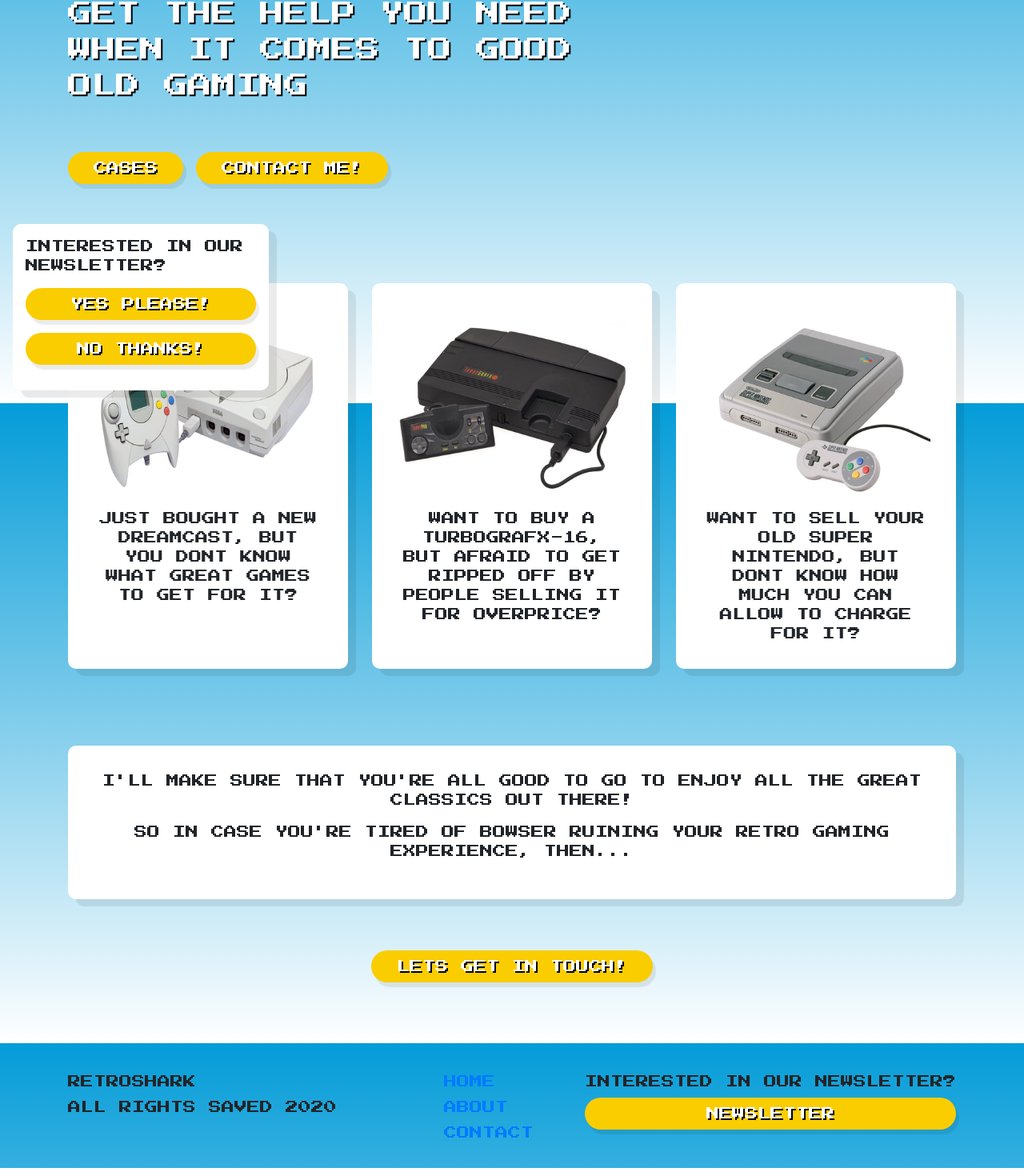
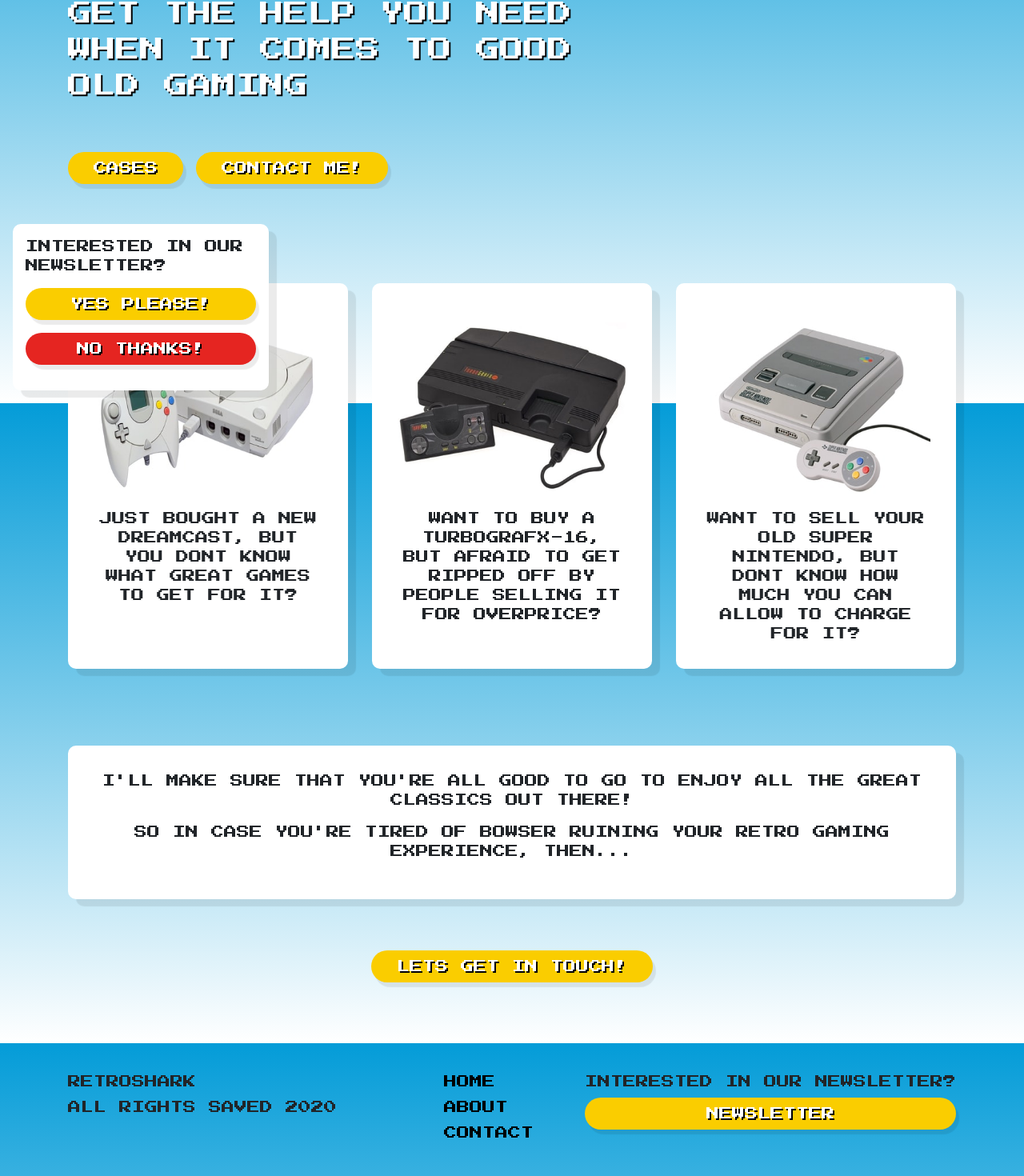
Before and after one commit to JonasThers/Retroshark, a React (Create React App) app: page /home in a window 1280 px wide. Shown: the part 296-1766 px from the top of the page at 80% size. Built offline with nearby package versions, Linux system fonts and the light colour scheme.

Commit message:
Minor fixes here and there

```diff
--- a/src/components/layout/footer.js
+++ b/src/components/layout/footer.js
@@ -11,6 +11,7 @@
   }
 
   return (
+    <div className='footer-overall'>
     <div className="footer container">
       <div className="footer__main">
         <div className="footer__main-name">RetroShark</div>
@@ -36,6 +37,7 @@
         </div>
       </div>
     </div>
+    </div>
   );
 };
 
--- a/src/components/layout/popup.js
+++ b/src/components/layout/popup.js
@@ -55,7 +55,7 @@
       </div>
       <div className='popup__actions'>
         <button onClick={() => setPopupContent(true)}>Yes please!</button>
-        <button onClick={closePopup}>No thanks!</button>
+        <button className='no' onClick={closePopup}>No thanks!</button>
       </div>
     </div>
   );
--- a/src/styles/layout/_footer.scss
+++ b/src/styles/layout/_footer.scss
@@ -9,11 +9,19 @@
   }
 }
 
+.footer__main,
+.footer__info-links {
+  margin-bottom: map-get($spacing-unit, 'default');
+}
+
 .footer__main-name,
-.footer__info-links,
 .footer__info-news-title,
 .footer-link {
   margin-bottom: map-get($spacing-unit, 'tiny');
+}
+
+.footer-link {
+  color: map-get($colors, 'black');
 }
 
 @media (min-width: 768px) {
--- a/src/styles/maps/_color.scss
+++ b/src/styles/maps/_color.scss
@@ -4,4 +4,5 @@
     'box-shadow': rgba(0, 0, 0, 0.08),
     'background-blue': rgb(4, 156, 216),
     'yellow': #FACD00,
+    'red': #E52521,
 );
--- a/src/styles/pages/_layout.scss
+++ b/src/styles/pages/_layout.scss
@@ -39,8 +39,8 @@
     transition: 0.3s;
     border: none;
 
-    &:hover {
-        box-shadow: 10px 6px 1px map-get($colors, 'box-shadow');
+    &.no {
+        background: map-get($colors, 'red');
     }
 
     &:focus {
--- a/src/styles/pages/contact/_form.scss
+++ b/src/styles/pages/contact/_form.scss
@@ -1,6 +1,10 @@
 .contact-form {
   display: flex;
   flex-direction: column;
+
+  button {
+    margin-bottom: 0;
+  }
 
   input,
   textarea {
--- a/src/styles/style.css
+++ b/src/styles/style.css
@@ -45,9 +45,8 @@
   border: none;
 }
 
-button:hover {
-  -webkit-box-shadow: 10px 6px 1px rgba(0, 0, 0, 0.08);
-          box-shadow: 10px 6px 1px rgba(0, 0, 0, 0.08);
+button.no {
+  background: #E52521;
 }
 
 button:focus {
@@ -328,6 +327,10 @@
           flex-direction: column;
 }
 
+.contact-form button {
+  margin-bottom: 0;
+}
+
 .contact-form input,
 .contact-form textarea {
   margin-top: 1em;
@@ -481,11 +484,19 @@
   margin-bottom: 1em;
 }
 
+.footer__main,
+.footer__info-links {
+  margin-bottom: 2em;
+}
+
 .footer__main-name,
-.footer__info-links,
 .footer__info-news-title,
 .footer-link {
   margin-bottom: 0.5em;
+}
+
+.footer-link {
+  color: black;
 }
 
 @media (min-width: 768px) {
```
Also changed, not shown: 1 other file (tests, documents, lock files or other folders).
